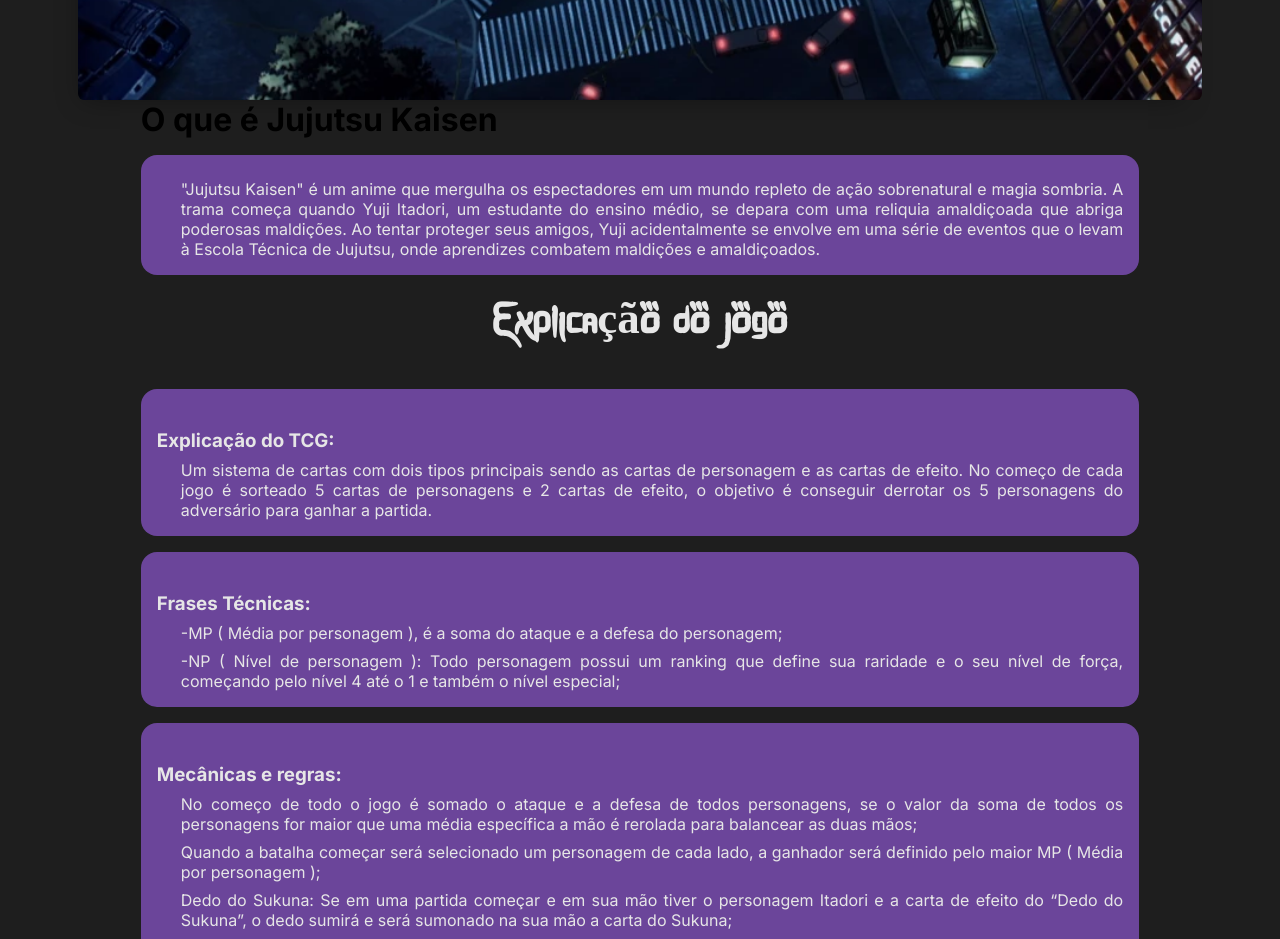
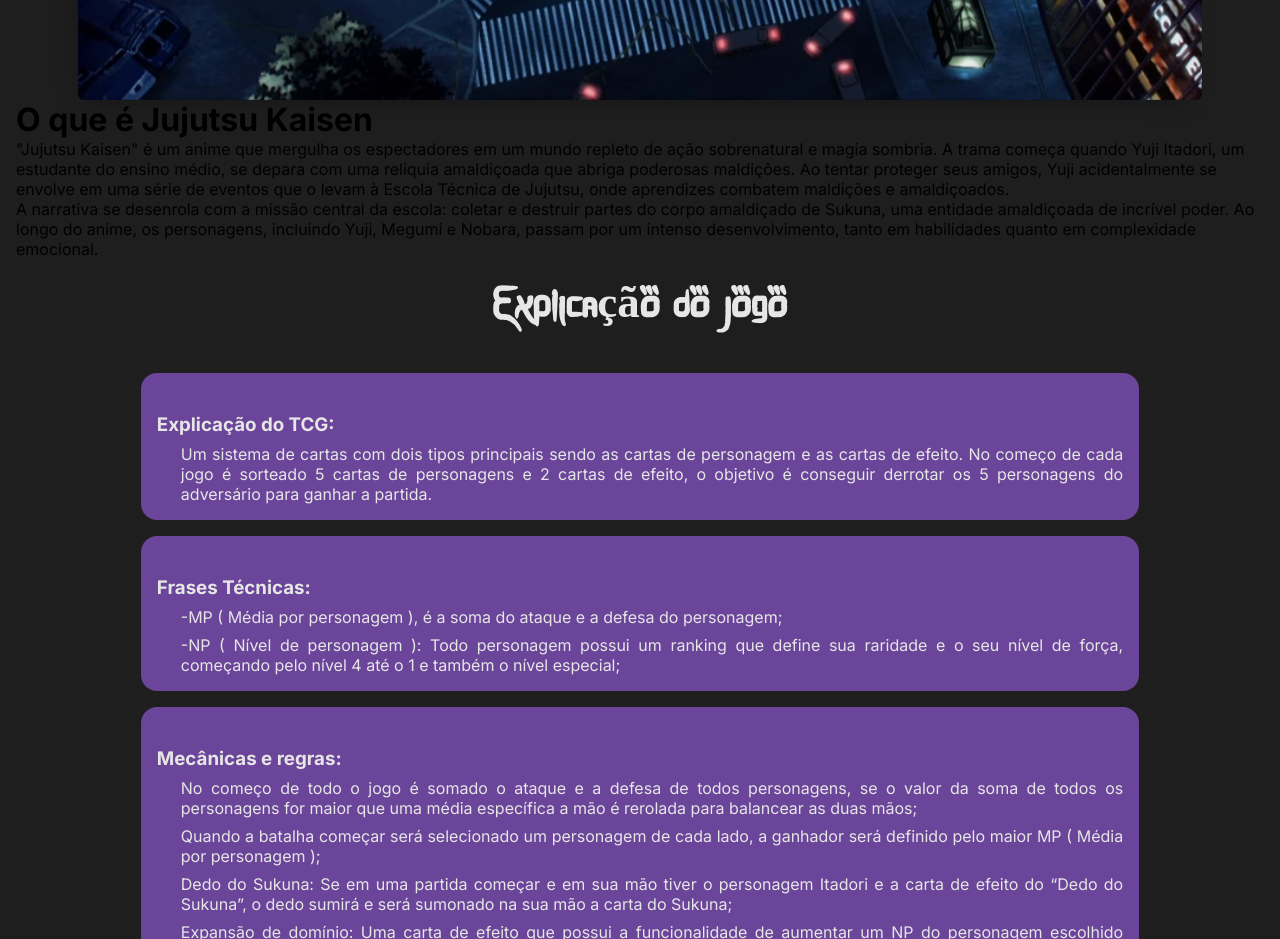
Before and after one commit to pablo-boop/JujutsuKaisen-Front, a Next.js app: page / in a window 1280 px wide. Shown: the part 820-1759 px from the top of the page. Built offline with nearby package versions, Linux system fonts and the light colour scheme.

Commit message:
continuação do texto

```diff
--- a/app/page.jsx
+++ b/app/page.jsx
@@ -39,13 +39,22 @@
           <div className={styles.anime_content}>
           <h1>O que é Jujutsu Kaisen</h1>
           {/*texto explicando Jujutso Kaisen*/}
-          <div className={styles.content}>
+          <div className={styles.content_text}>
             <p>
             "Jujutsu Kaisen" é um anime que mergulha os espectadores em um mundo repleto de ação sobrenatural e
              magia sombria. A trama começa quando Yuji Itadori, um estudante do ensino médio, se depara com uma
               reliquia amaldiçoada que abriga poderosas maldições. Ao tentar proteger seus amigos, Yuji
                acidentalmente se envolve em uma série de eventos que o levam à Escola Técnica de Jujutsu, onde
                 aprendizes combatem maldições e amaldiçoados.
+            </p>
+          </div>
+
+          <div className={styles.content_text}>
+            <p>
+            A narrativa se desenrola com a missão central da escola: coletar e destruir partes do corpo
+             amaldiçado de Sukuna, uma entidade amaldiçoada de incrível poder. Ao longo do anime, os
+              personagens, incluindo Yuji, Megumi e Nobara, passam por um intenso desenvolvimento, tanto em
+               habilidades quanto em complexidade emocional.
             </p>
           </div>
         </div>
```
